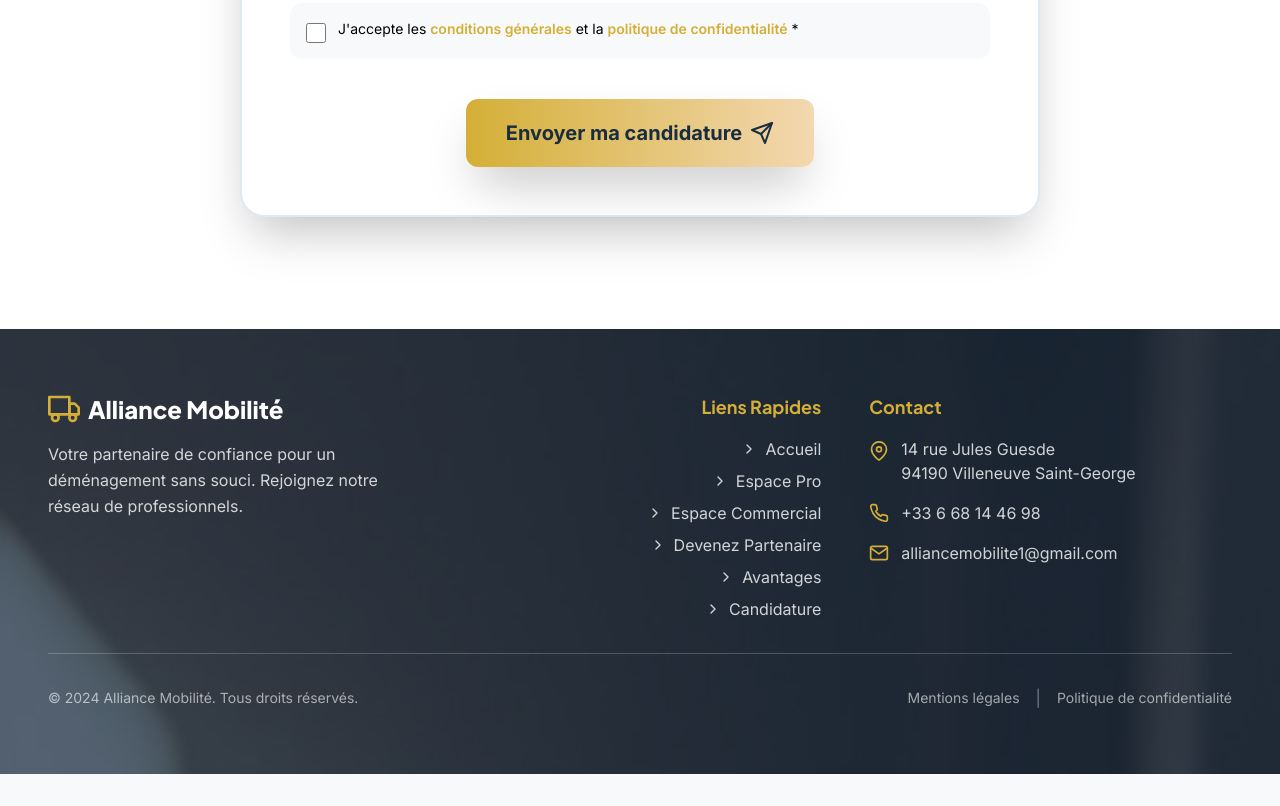
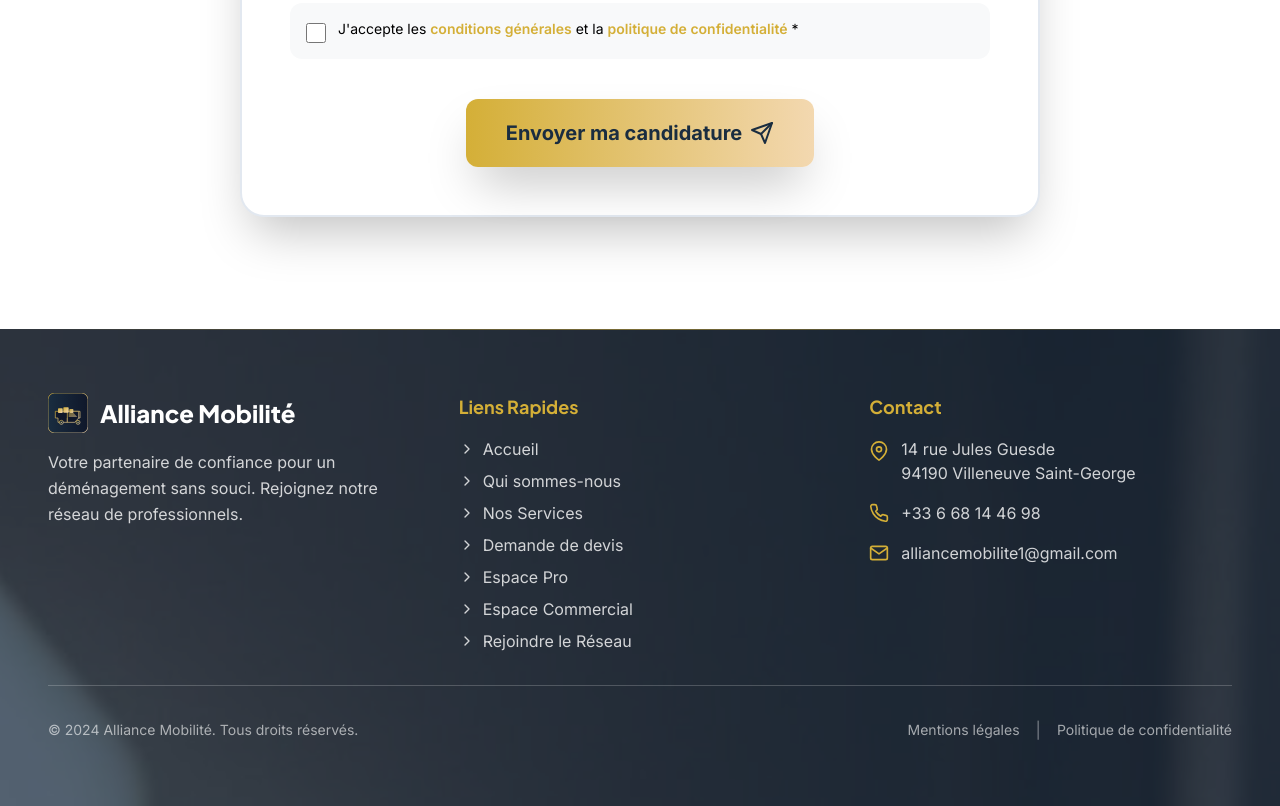
Before and after one commit to banouassr-svg/alliance-mobilit-, a plain HTML site: page professionals.html in a window 1280 px wide. Shown: the part 3135-3941 px from the top of the page. Before the commit the page ends 3909 px from the top, so only its background shows below. Drawn offline with nearby package versions, Linux system fonts and the light colour scheme.

Commit message:
Mise à jour du site

```diff
--- a/professionals.html
+++ b/professionals.html
@@ -453,12 +453,13 @@
             <img src="./images/fond-texture.png?v=1" alt="Footer" class="w-full h-full object-cover" style="object-position: center top;">
             <div class="absolute inset-0 bg-primary-dark/75"></div>
         </div>
+        <div class="absolute top-0 left-0 right-0 h-px bg-gradient-to-r from-transparent via-accent-gold/50 to-transparent"></div>
         <div class="container mx-auto px-6 md:px-12 py-12 md:py-16 relative z-10">
             <div class="grid grid-cols-1 md:grid-cols-2 lg:grid-cols-3 gap-8 md:gap-12 mb-8">
                 <!-- Company Info -->
                 <div class="lg:col-span-1">
-                    <div class="flex items-center space-x-2 mb-4">
-                        <i data-feather="truck" class="w-8 h-8 text-accent-gold"></i>
+                    <div class="flex items-center space-x-3 mb-4">
+                        <img src="logo.svg" alt="Alliance Mobilité" class="w-10 h-10">
                         <h3 class="text-2xl font-extrabold">Alliance Mobilité</h3>
                     </div>
                     <p class="text-white/80 leading-relaxed mb-4">
@@ -466,13 +467,25 @@
                     </p>
                 </div>
 
-                <!-- Quick Links - Raccourcis pour la page Rejoindre -->
-                <div class="text-right">
+                <!-- Quick Links -->
+                <div>
                     <h4 class="text-lg font-bold mb-4 text-accent-gold">Liens Rapides</h4>
-                    <ul class="space-y-2 flex flex-col items-end">
+                    <ul class="space-y-2">
                         <li><a href="index.html" class="text-white/80 hover:text-accent-gold transition-colors duration-300 flex items-center group">
                             <i data-feather="chevron-right" class="w-4 h-4 mr-2 group-hover:translate-x-1 transition-transform"></i>
                             Accueil
+                        </a></li>
+                        <li><a href="index.html#about" class="text-white/80 hover:text-accent-gold transition-colors duration-300 flex items-center group">
+                            <i data-feather="chevron-right" class="w-4 h-4 mr-2 group-hover:translate-x-1 transition-transform"></i>
+                            Qui sommes-nous
+                        </a></li>
+                        <li><a href="index.html#services" class="text-white/80 hover:text-accent-gold transition-colors duration-300 flex items-center group">
+                            <i data-feather="chevron-right" class="w-4 h-4 mr-2 group-hover:translate-x-1 transition-transform"></i>
+                            Nos Services
+                        </a></li>
+                        <li><a href="index.html#quote" class="text-white/80 hover:text-accent-gold transition-colors duration-300 flex items-center group">
+                            <i data-feather="chevron-right" class="w-4 h-4 mr-2 group-hover:translate-x-1 transition-transform"></i>
+                            Demande de devis
                         </a></li>
                         <li><a href="espace-pro.html" class="text-white/80 hover:text-accent-gold transition-colors duration-300 flex items-center group">
                             <i data-feather="chevron-right" class="w-4 h-4 mr-2 group-hover:translate-x-1 transition-transform"></i>
@@ -482,17 +495,9 @@
                             <i data-feather="chevron-right" class="w-4 h-4 mr-2 group-hover:translate-x-1 transition-transform"></i>
                             Espace Commercial
                         </a></li>
-                        <li><a href="#hero" class="text-white/80 hover:text-accent-gold transition-colors duration-300 flex items-center group">
+                        <li><a href="professionals.html" class="text-white/80 hover:text-accent-gold transition-colors duration-300 flex items-center group">
                             <i data-feather="chevron-right" class="w-4 h-4 mr-2 group-hover:translate-x-1 transition-transform"></i>
-                            Devenez Partenaire
-                        </a></li>
-                        <li><a href="#benefits" class="text-white/80 hover:text-accent-gold transition-colors duration-300 flex items-center group">
-                            <i data-feather="chevron-right" class="w-4 h-4 mr-2 group-hover:translate-x-1 transition-transform"></i>
-                            Avantages
-                        </a></li>
-                        <li><a href="#registration" class="text-white/80 hover:text-accent-gold transition-colors duration-300 flex items-center group">
-                            <i data-feather="chevron-right" class="w-4 h-4 mr-2 group-hover:translate-x-1 transition-transform"></i>
-                            Candidature
+                            Rejoindre le Réseau
                         </a></li>
                     </ul>
                 </div>
```
Also changed, not shown: comercial.html (+3 -2 lines), espace-pro.html (+11 -6 lines), index.html (+10 -14 lines).
